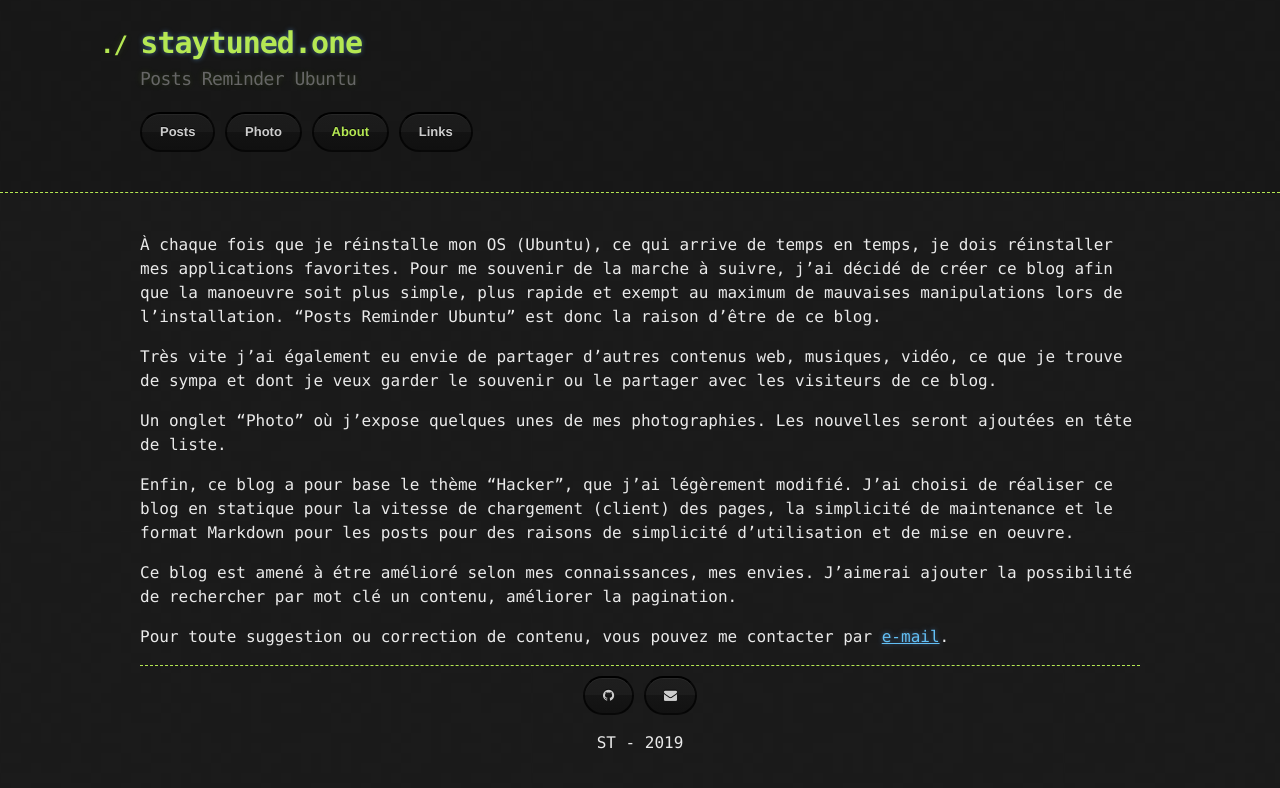
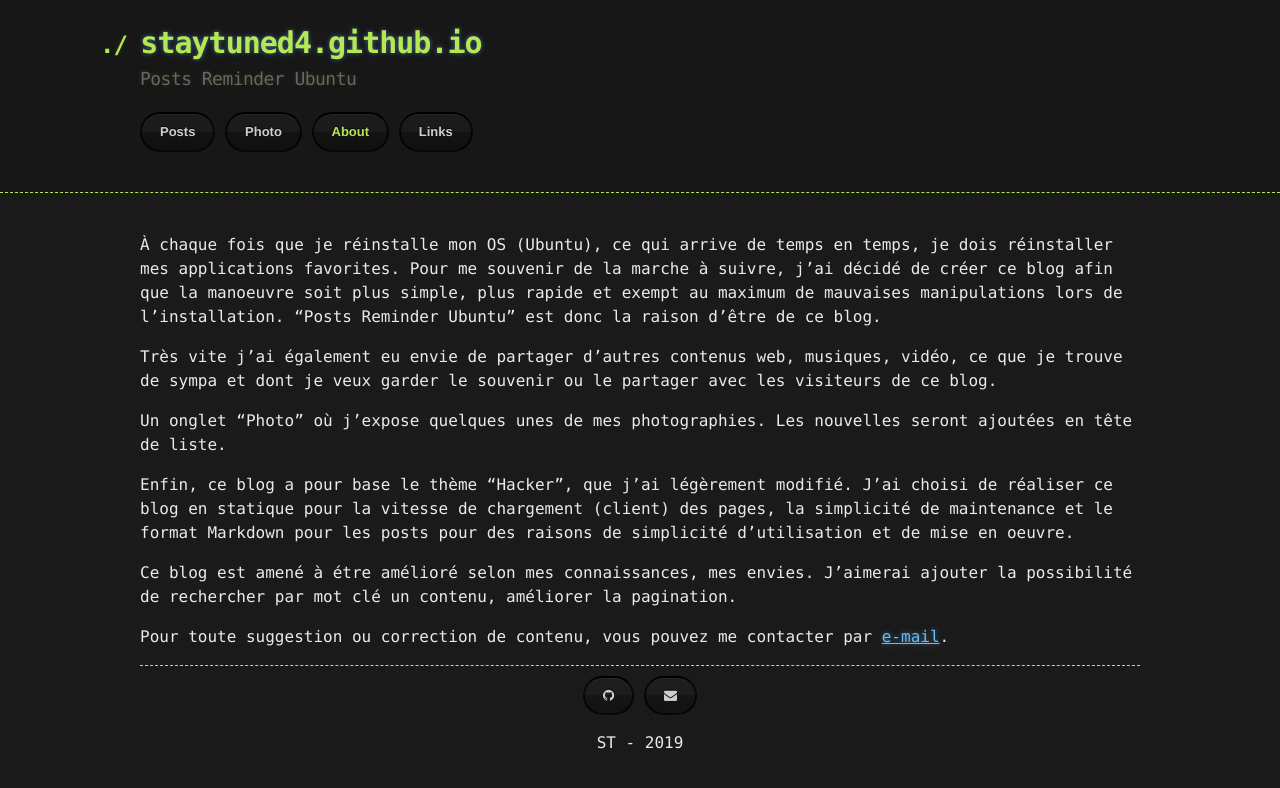
Before and after one commit to staytuned4/staytuned4.github.io, a Jekyll site: the page built from about.md, in a window 1280 px wide. Shown: the top 788 px of the page. Built offline with Jekyll 4.4.1, drawn with Linux system fonts in a browser that asks for light colours; nearby versions of some CDN libraries.

Commit message:
Update _config.yml

```diff
--- a/_config.yml
+++ b/_config.yml
@@ -1,4 +1,4 @@
-title: staytuned.one
+title: staytuned4.github.io
 description: Posts Reminder Ubuntu
 show_downloads: true
 google_analytics:
@@ -8,7 +8,7 @@ plugins:
  - jekyll-seo-tag
 
 github_username: staytuned4
-email: sebb@tutanota.de
+email: staytuned4@tutanota.de
 
 paginate: 7
 paginate_path: "/blog/:num/"
```
